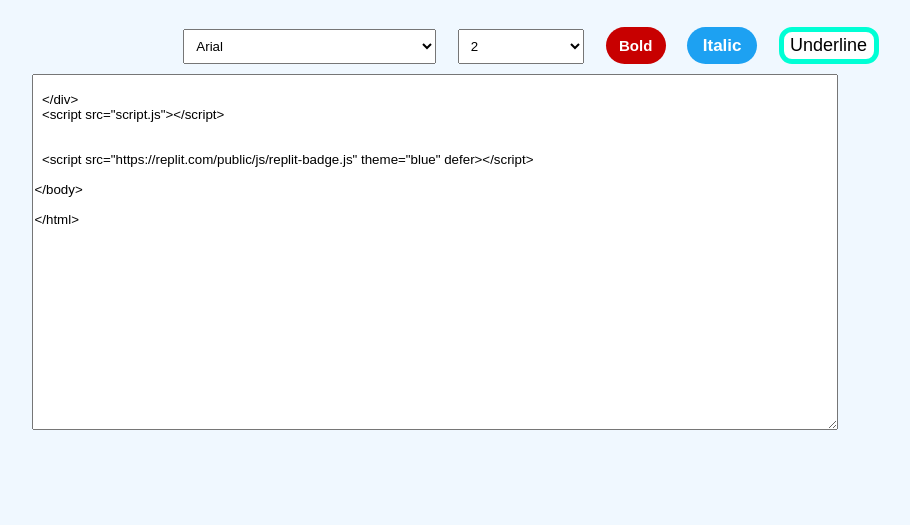
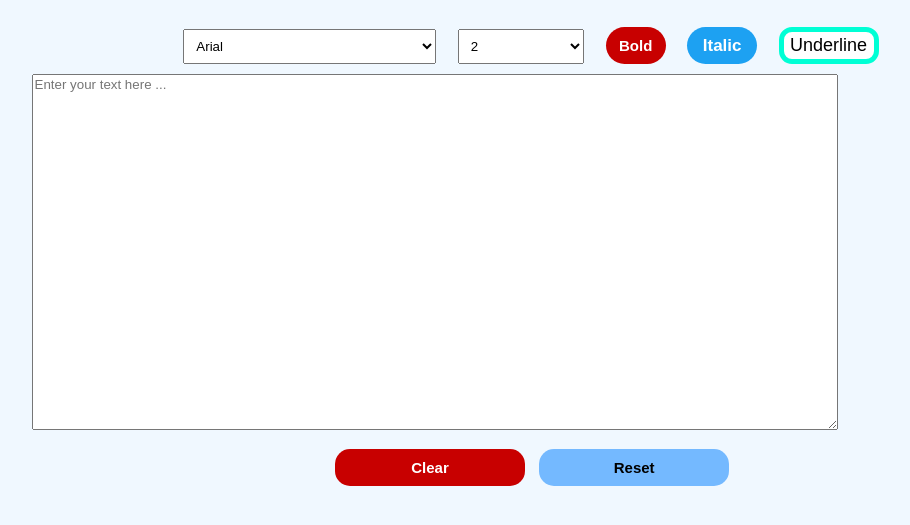
Before and after one commit to HumbleFool830/Note-Pad-App, a plain HTML site: page index.html in a window 1280 px wide. Both pictures are taken after a click on the button "Bold". Shown: the part 51-576 px from the top of the page, without its empty margins (110-1020 px from the left). Drawn offline with Linux system fonts and the light colour scheme.

Commit message:
Added4funcinjs

```diff
--- a/index.html
+++ b/index.html
@@ -11,7 +11,7 @@
 <body>
   <h2>Note Pad App</h2>
   <div class="setup">
-    <select class="look">
+    <select class="look" onchange="changeFont(this)">
       <option value="Arial">Arial</option>
       <option value="Sans Serif">Sans Serif</option>
       <option value="Comic Sams Ms">Comic Sams Ms</option>
@@ -43,16 +43,19 @@
       <option>28</option>
       <option>30</option>
     </select>
-    <input type="button" value="Bold" class="upper">
-    <input type="button" value="Italic" class="italic">
+    <input type="button" value="Bold" class="upper" onclick="Bold()">
+    <input type="button" value="Italic" class="italic" onclick="italic()">
     <input type="button" value="Underline" class="underline">
 
-    <textarea placeholder="Enter your text here ..." id="content" rows="20" cols="100"
+    <textarea placeholder="Enter your text here ..." id="content" rows="20" cols="100"></textarea>
 
-    </textarea>
+    <input type="reset" value="Clear">
+    <input type="button" value="Reset" class="reset">
 
   </div>
-  <script src="script.js"></script>
+  <script src="script.js">
+
+  </script>
 
 
   <script src="https://replit.com/public/js/replit-badge.js" theme="blue" defer></script>
--- a/script.js
+++ b/script.js
@@ -0,0 +1,33 @@
+function changeFont(font) {
+  document.getElementById("content").style.font = font.value;
+
+}
+function fontsize(n) {
+  var size = document.getElementById("content");
+  s.style.fontsize = n.value + "px";
+}
+
+function Bold()
+  {
+    var bol=document.getElementById("content").style.fontWeight;
+    if(bol=="normal")
+    {
+      document.getElementById("content").style.fontWeight="bold";
+    }
+    else{
+      document.getElementById("content").style.fontWeight="normal";
+    }
+  }
+
+function italic(){
+    {
+    var bol=document.getElementById("content").style.fontStyle;
+    if(bol=="normal")
+    {
+      document.getElementById("content").style.fontStyle="Italic";
+    }
+    else{
+      document.getElementById("content").style.fontStyle="normal";
+    }
+  }
+}
--- a/style.css
+++ b/style.css
@@ -4,10 +4,13 @@
   background-color:aliceblue;
   font-family: "montserrat",sans-serif;
 }
+
 h2{
   text-align: center;
   color:brown;
 }
+
+
 .setup{
   margin-left:15px;
 }
@@ -72,7 +75,7 @@ h2{
 
 }
 
-.upper:hover,.italic:hover,.underline:hover{
+.upper:hover,.italic:hover,.underline:hover,.reset:hover,input[type=reset]:hover{
   background-color:#ffa200 ;
   transition: 0.6s;
   colour:white;
@@ -86,3 +89,35 @@ textarea
   font-family:"montserrat",sans-serif;
 
 }
+input[type=reset]
+{
+  margin: 15px 0;
+  padding:10px;
+  width:15%;
+  margin-left:10px;
+  color:white;
+  border:none;
+  outline: none;
+  cursur:pointer;border-radius:15px;
+  background-color:#c80000;
+  font-size: 15px;
+  font-weight: bold;
+  font-family: "montserrat",sans-serif;
+  margin-left:34%;
+}
+
+.reset{
+  margin: 15px 0;
+  padding:10px;
+  width:15%;
+  margin-left:10px;
+  color:black;
+  border:none;
+  outline: none;
+  cursur:pointer;border-radius:15px;
+  background-color:#74b9ff;
+  font-size: 15px;
+  font-weight: bold;
+  font-family: "montserrat",sans-serif;
+  margin-right:34%;
+}
```
